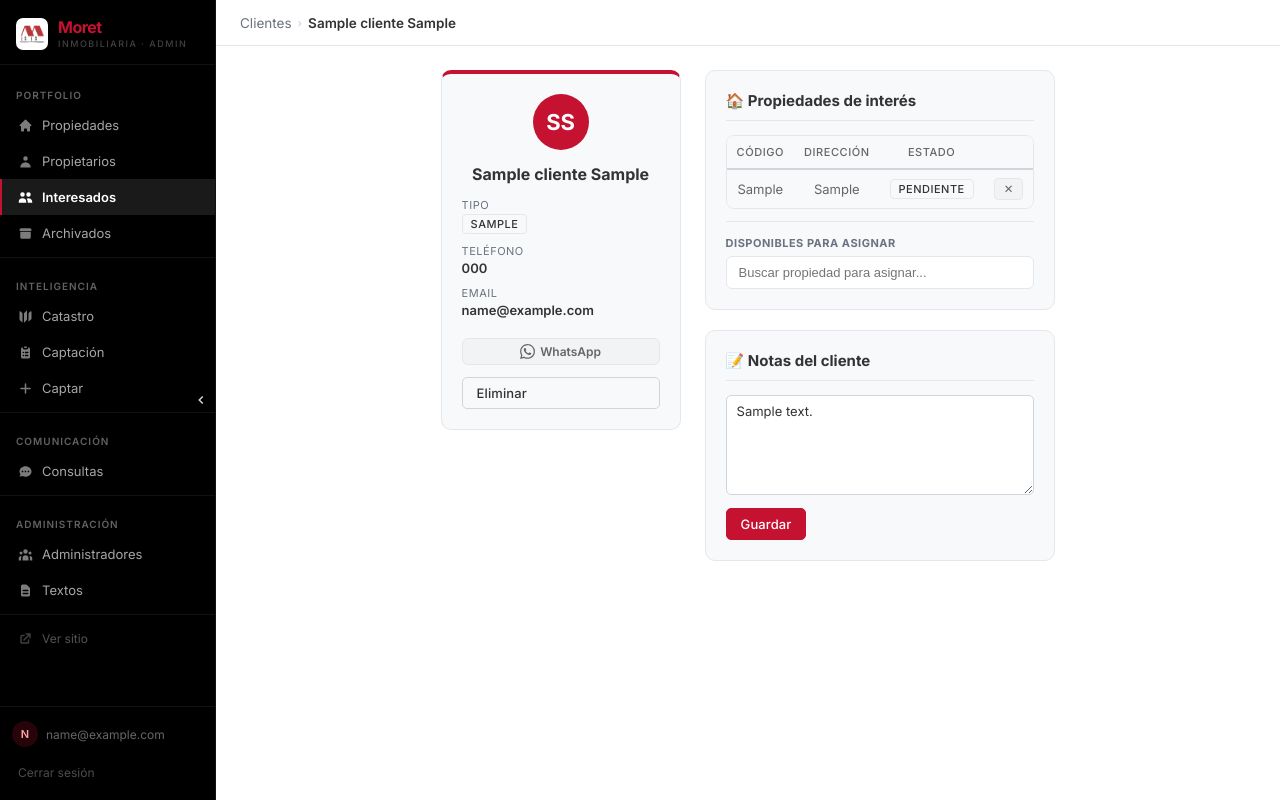
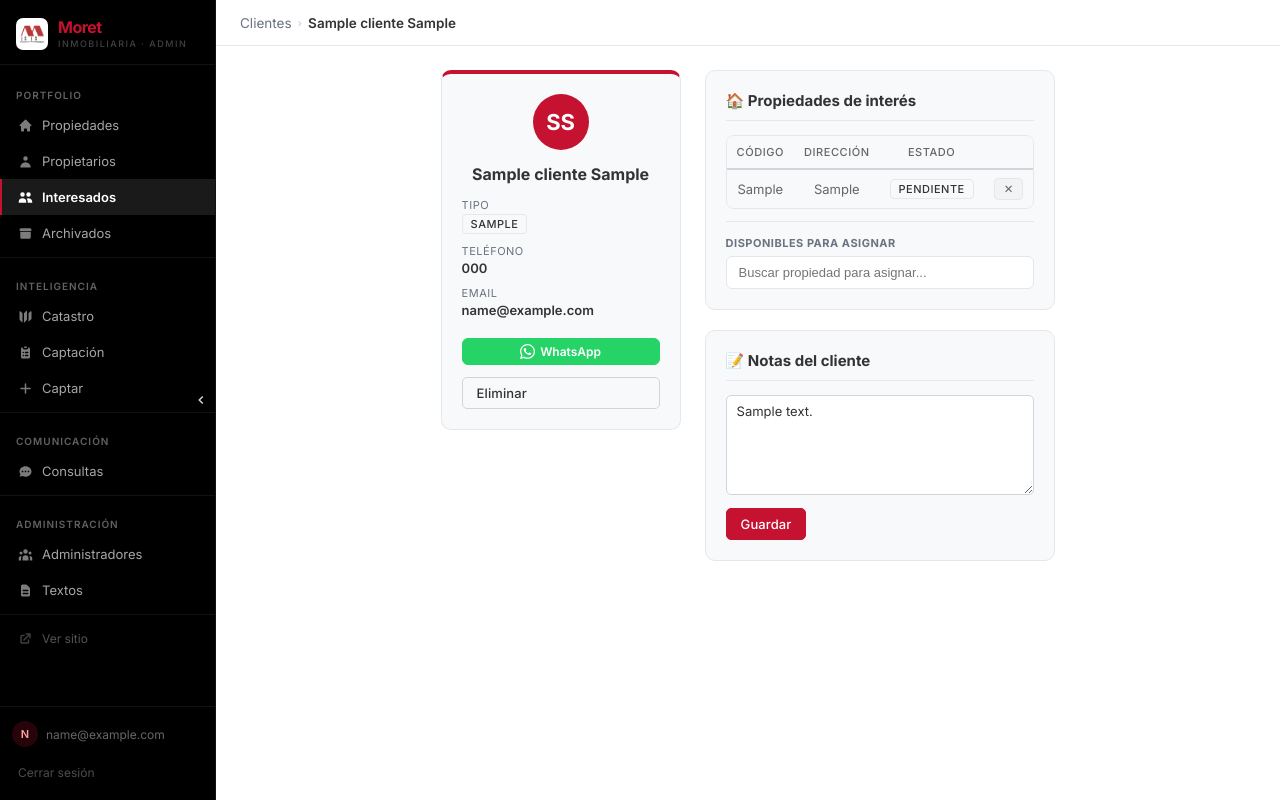
Before and after one commit to cerosmrt/app-inmobiliaria, a Flask app: page /cliente/1 in a window 1280 px wide. Run offline with Flask 3, Linux system fonts and the light colour scheme; the visitor is signed in with stand-in values (Sample User, id 1); tables that the repository leaves empty hold one stand-in row (values such as "Sample post"); some libraries are stand-ins or nearby versions.

Commit message:
feat(perfil): botón de WhatsApp en verde de marca
Co-Authored-By: Claude Sonnet 5.5 <noreply@anthropic.com>

```diff
--- a/templates/admin/perfil.html
+++ b/templates/admin/perfil.html
@@ -36,12 +36,12 @@
     .info-row .value { font-weight: 600; word-break: break-word; }
     .wa-btn {
         display: inline-flex; align-items: center; gap: 5px;
-        background: var(--surface-2); color: var(--text-2); border: 1px solid var(--border); text-decoration: none;
+        background: #25D366; color: #FFFFFF; border: 1px solid #25D366; text-decoration: none;
         font-size: 12px; font-weight: 600; padding: 5px 12px;
         border-radius: 6px; margin-top: 10px; width: 100%;
         justify-content: center; transition: opacity 0.15s;
     }
-    .wa-btn:hover { opacity: 0.8; text-decoration: none; }
+    .wa-btn:hover { background: #1EBE5A; border-color: #1EBE5A; opacity: 1; text-decoration: none; }
 
     .detail { flex: 1; min-width: 0; }
 
```
